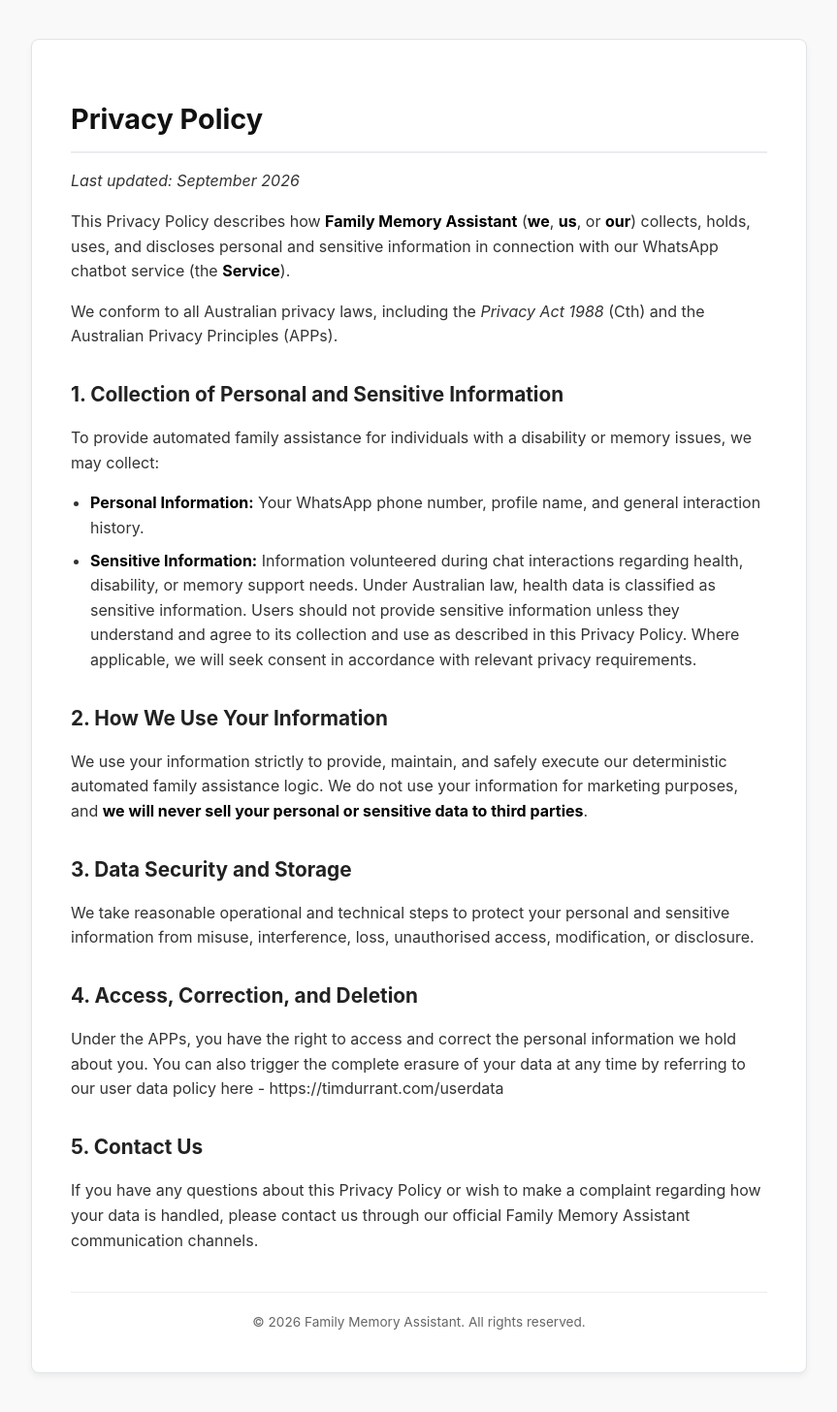
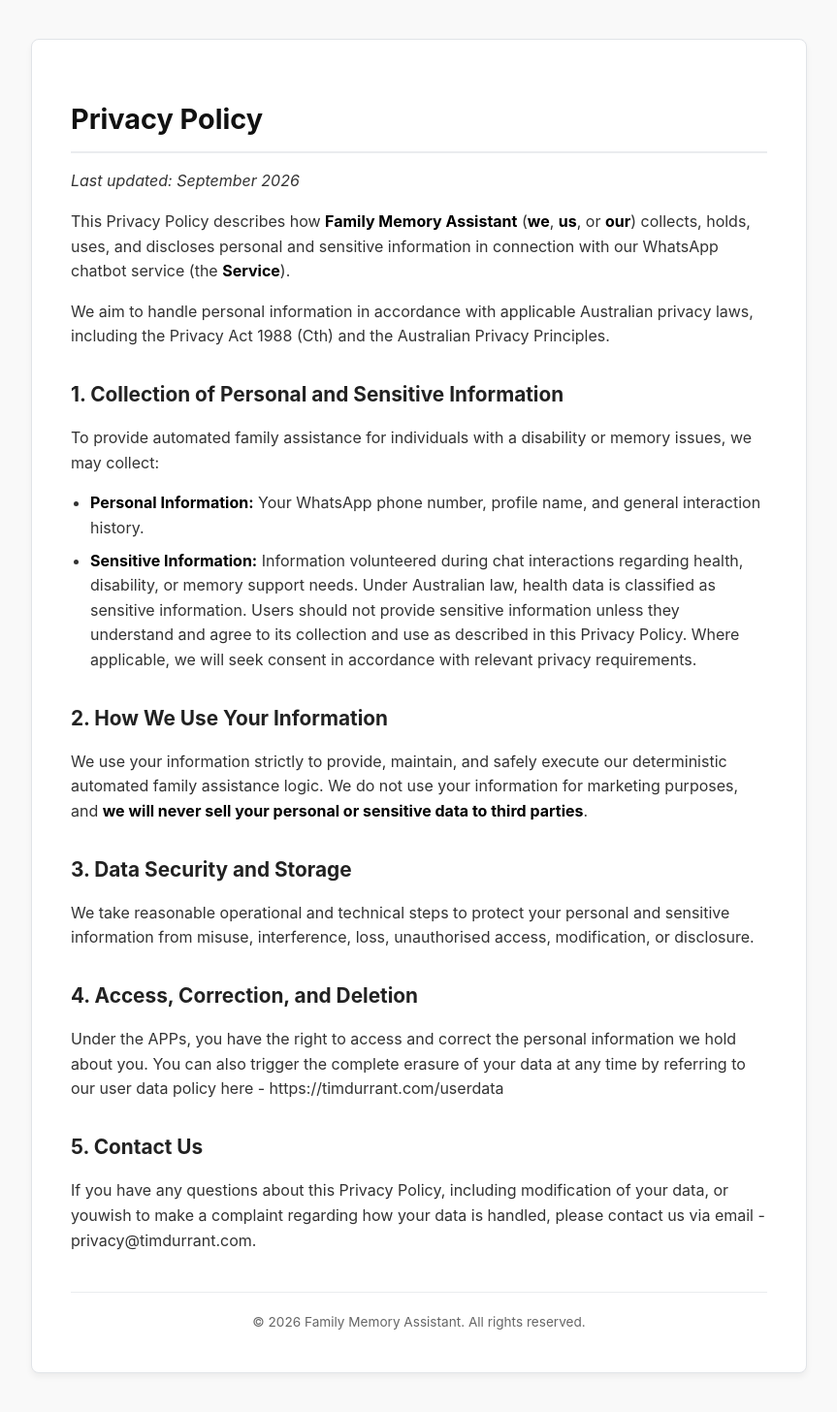
Before and after one commit to tim-durrant/timdurrant.com, a Jekyll site: the page privacy/index.html, which Jekyll copies as it is, in a window 1280 px wide. Shown: the whole page at 97% size, without its empty margins (208-1071 px from the left). Built offline with Jekyll 4.4.1, drawn with Linux system fonts in a browser that asks for light colours.

Commit message:
Update index.html

```diff
--- a/privacy/index.html
+++ b/privacy/index.html
@@ -64,7 +64,7 @@
 
     <p>This Privacy Policy describes how <strong>Family Memory Assistant</strong> (<strong>we</strong>, <strong>us</strong>, or <strong>our</strong>) collects, holds, uses, and discloses personal and sensitive information in connection with our WhatsApp chatbot service (the <strong>Service</strong>).</p>
 
-    <p>We conform to all Australian privacy laws, including the <em>Privacy Act 1988</em> (Cth) and the Australian Privacy Principles (APPs).</p>
+    <p>We aim to handle personal information in accordance with applicable Australian privacy laws, including the Privacy Act 1988 (Cth) and the Australian Privacy Principles.</p>
 
     <h2>1. Collection of Personal and Sensitive Information</h2>
     <p>To provide automated family assistance for individuals with a disability or memory issues, we may collect:</p>
@@ -83,7 +83,7 @@
     <p>Under the APPs, you have the right to access and correct the personal information we hold about you. You can also trigger the complete erasure of your data at any time by referring to our user data policy here - https://timdurrant.com/userdata</p>
 
     <h2>5. Contact Us</h2>
-    <p>If you have any questions about this Privacy Policy or wish to make a complaint regarding how your data is handled, please contact us through our official Family Memory Assistant communication channels.</p>
+    <p>If you have any questions about this Privacy Policy, including modification of your data, or youwish to make a complaint regarding how your data is handled, please contact us via email - privacy@timdurrant.com.</p>
 
     <div class="footer">
         &copy; 2026 Family Memory Assistant. All rights reserved.
```
